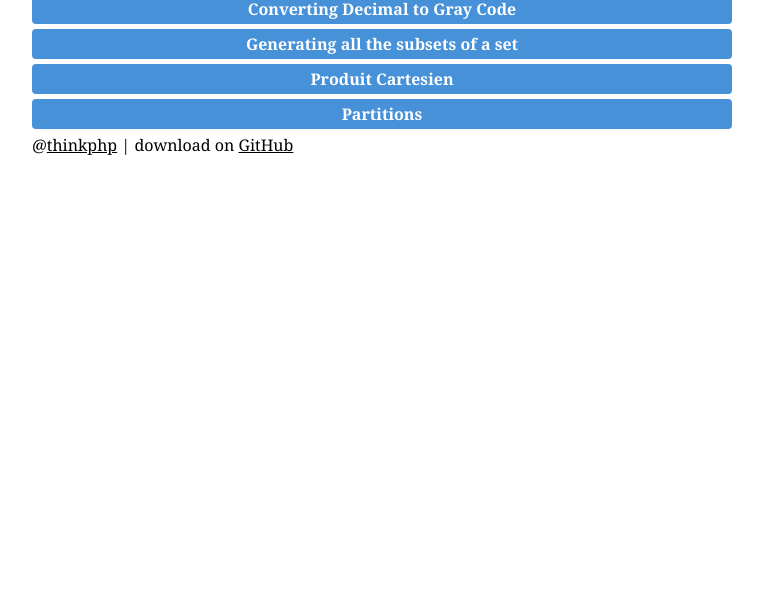
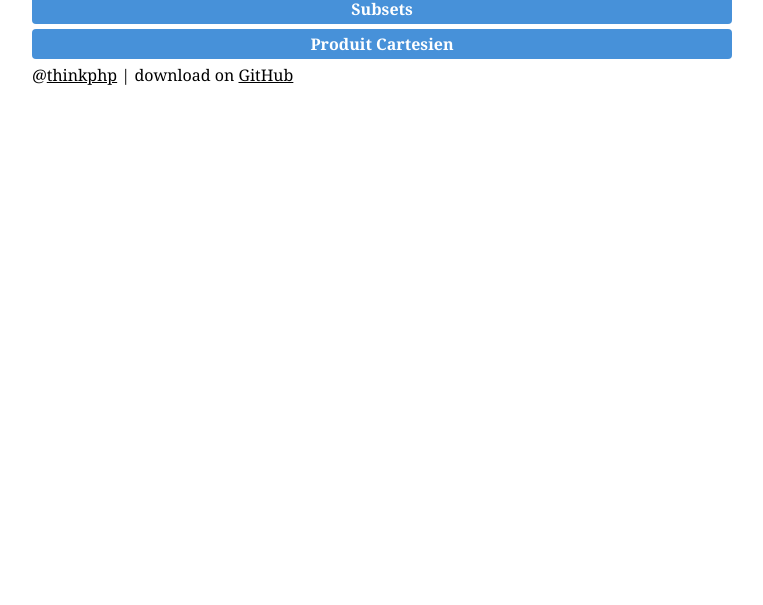
Before and after one commit to thinkphp/elements-of-combinatorics, a plain HTML site: page index.html in a window 1280 px wide. Shown: the part 195-800 px from the top of the page, without its empty margins (166-929 px from the left). Drawn offline with Linux system fonts and the light colour scheme.

Commit message:
menu clean up

```diff
--- a/index.html
+++ b/index.html
@@ -63,10 +63,8 @@ h1{font-size:420%}
 <h1>Elements of Combinatorics</h1>
 <div class="container">
 	<div id="more">
-		<a href="decimal2GrayCode.html">Converting Decimal to Gray Code</a>
-		<a href="subsets.html">Generating all the subsets of a set</a>
+		<a href="subsets.html">Subsets</a>
 		<a href="produit-cartesien.html">Produit Cartesien</a>
-		<a href="#">Partitions</a>
 	</div>
 </div>
 <div id="ft" role="contentinfo"><p>@<a href="http://twitter.com/thinkphp">thinkphp</a> | download on <a href="#">GitHub</a></p></div>
```
